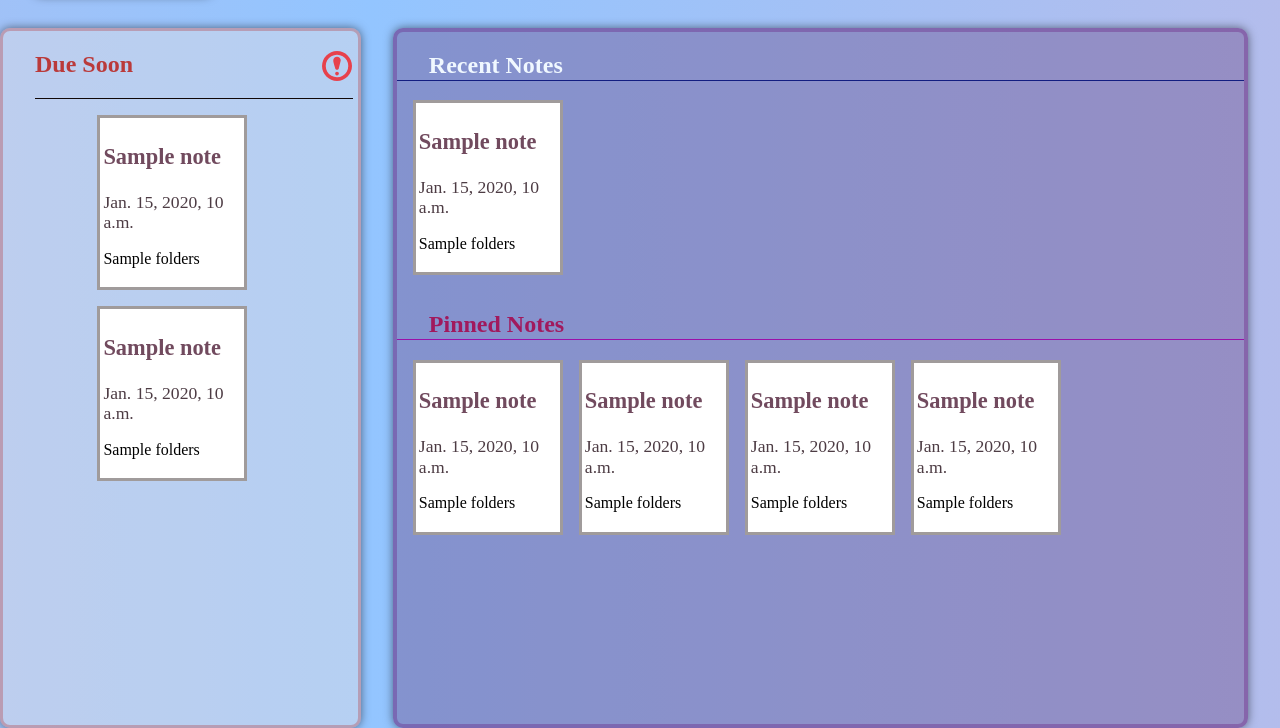
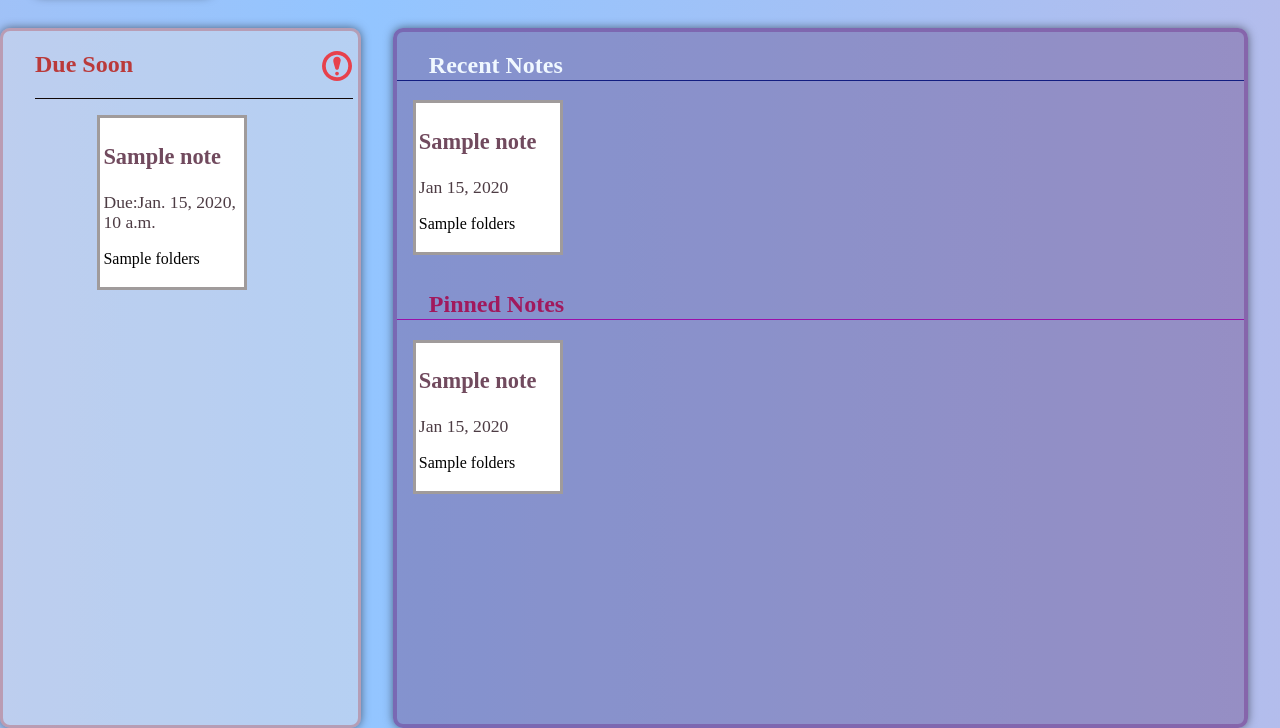
Before and after one commit to Miguell0706/Notetaker, a Django app: template firstapp/templates/firstapp/dashboard.html in a window 1280 px wide; the page is wider, and only the part inside the window is pictured. Shown: the part 149-877 px from the top of that part. Run offline with Django 3.2, Linux system fonts and the light colour scheme; the template is opened without the code that fills it: most values are stand-ins (such as "Sample title", 1, 10 or a date in 2020).

Commit message:
oraganized urgent,pinned,and recent created notes to be accuracte in dashboard

```diff
--- a/firstapp/templates/firstapp/dashboard.html
+++ b/firstapp/templates/firstapp/dashboard.html
@@ -31,24 +31,15 @@
                 </svg>
             </div>
             <div class="urgent-notes">
-                {% for note in notes %}
+                {% for note in urgent_notes %}
                 <div class="small-note" data-note-id="{{ note.id }}">
                     <p class="small-note-title">{{note.title}}</p>
-                        <p class="small-note-date">{{note.created}}</p>
+                        <p class="small-note-date" data-note-created="{{note.created}}">Due:{{ note.due_date}}</p>
                         {% if note.folder %}
                             <p class="small-note-folder">{{note.folders}}</p>
                         {% endif %}
                     </div>
                 {% endfor %}
-                   {% for note in notes %}
-                    <div class="small-note"  data-note-id="{{ note.id }}"">
-                        <p class="small-note-title">{{note.title}}</p>
-                            <p class="small-note-date">{{note.created}}</p>
-                            {% if note.folder %}
-                                <p class="small-note-folder">{{note.folders}}</p>
-                            {% endif %}
-                        </div>
-                    {% endfor %}
             </div>
 
         </div>
@@ -58,10 +49,10 @@
                     <h2>Recent Notes</h2>
                 </div>
                 <div class="recent-notes">
-                    {% for note in notes %}
+                    {% for note in recent_notes %}
                     <div class="small-note"  data-note-id="{{ note.id }}"">
                         <p class="small-note-title">{{note.title}}</p>
-                            <p class="small-note-date">{{note.created}}</p>
+                            <p class="small-note-date">{{ note.created|date:"M d, Y" }}</p>
                             {% if note.folder %}
                                 <p class="small-note-folder">{{note.folders}}</p>
                             {% endif %}
@@ -77,34 +68,7 @@
                     {% for note in pinned_notes %}
                     <div class="small-note"  data-note-id="{{ note.id }}"">
                         <p class="small-note-title">{{note.title}}</p>
-                            <p class="small-note-date">{{note.created}}</p>
-                            {% if note.folder %}
-                                <p class="small-note-folder">{{note.folders}}</p>
-                            {% endif %}
-                    </div>
-                    {% endfor %}
-                    {% for note in pinned_notes %}
-                    <div class="small-note"  data-note-id="{{ note.id }}"">
-                        <p class="small-note-title">{{note.title}}</p>
-                            <p class="small-note-date">{{note.created}}</p>
-                            {% if note.folder %}
-                                <p class="small-note-folder">{{note.folders}}</p>
-                            {% endif %}
-                    </div>
-                    {% endfor %}
-                    {% for note in pinned_notes %}
-                    <div class="small-note"  data-note-id="{{ note.id }}"">
-                        <p class="small-note-title">{{note.title}}</p>
-                            <p class="small-note-date">{{note.created}}</p>
-                            {% if note.folder %}
-                                <p class="small-note-folder">{{note.folders}}</p>
-                            {% endif %}
-                    </div>
-                    {% endfor %}
-                    {% for note in pinned_notes %}
-                    <div class="small-note"  data-note-id="{{ note.id }}"">
-                        <p class="small-note-title">{{note.title}}</p>
-                            <p class="small-note-date">{{note.created}}</p>
+                            <p class="small-note-date">{{ note.created|date:"M d, Y" }}</p>
                             {% if note.folder %}
                                 <p class="small-note-folder">{{note.folders}}</p>
                             {% endif %}
```
Also changed, not shown: firstapp/views.py (+7 -3 lines), db.sqlite3.
